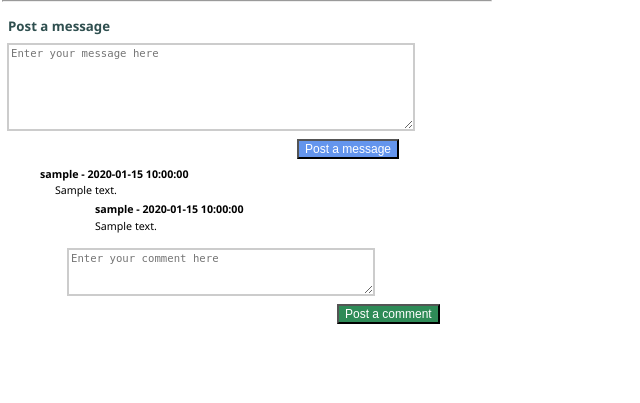
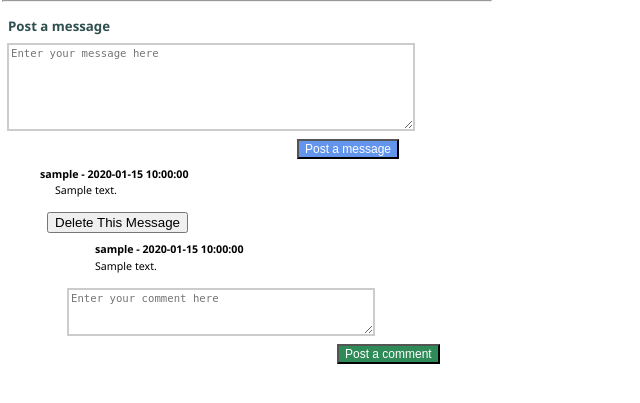
Before and after one commit to clarkkarenl/codingdojo_python_track, a Flask app: template python_stack/flask_MySQL/the_wall/templates/wall.html in a window 1280 px wide. Shown: the part 20-423 px from the top of the page, without its empty margins (0-640 px from the left). Run offline with Flask 2, Linux system fonts and the light colour scheme; the template is opened without the code that fills it: most values are stand-ins (such as "Sample title", 1, 10 or a date in 2020).

Commit message:
Completed implementation of The Wall with both extra credit options

```diff
--- a/python_stack/flask_MySQL/the_wall/server.py
+++ b/python_stack/flask_MySQL/the_wall/server.py
@@ -1,7 +1,8 @@
 from flask import Flask, request, redirect, session, render_template, flash
 from mysqlconnection import MySQLConnector
-import re
-import md5
+from time import time
+import md5, re, pytz
+
 EMAIL_REGEX = re.compile(r'^[a-zA-Z0-9.+_-]+@[a-zA-Z0-9._-]+\.[a-zA-Z]+$')
 
 app = Flask(__name__)
@@ -21,7 +22,7 @@ def index():
 @app.route('/get_msgs', methods=['GET'])
 def get_msgs():
     if session["id"]:
-        msg_query = "SELECT CONCAT(`users`.`first_name`,\" \", `users`.`last_name`) as `user_name`, DATE_FORMAT(`messages`.`created_at`, \"%M %d %Y\") as `created_at` , `messages`.`id` as `message_id`, `messages`.`message` as `message` FROM `messages` JOIN `users` ON `users`.`id` = `messages`.`user_id` ORDER BY `messages`.`created_at` DESC;"
+        msg_query = "SELECT CONCAT(`users`.`first_name`,\" \", `users`.`last_name`) as `user_name`, `users`.`id` as `user_id`, DATE_FORMAT(`messages`.`created_at`, \"%h:%i%p %M %D, %Y\") as `created_at` , `messages`.`id` as `message_id`, `messages`.`message` as `message` FROM `messages` JOIN `users` ON `users`.`id` = `messages`.`user_id` ORDER BY `messages`.`created_at` DESC;"
 
         msg_list = mysql.query_db(msg_query)
 
@@ -31,7 +32,7 @@ def get_msgs():
 
         msg_data = msg_data[:-1]
 
-        comment_query = "SELECT `messages`.`id` as `message_id`, `comments`.`id` as `comment_id`, CONCAT(`users`.`first_name`,\" \", `users`.`last_name`) as `user_name`, `comments`.`comment` as `comment`, DATE_FORMAT(`comments`.`created_at`, \"%M %d %Y\") as `created_at` FROM `messages` JOIN `comments` ON `messages`.`id` = `comments`.`message_id` LEFT JOIN `users` ON `comments`.`user_id` = `users`.`id` WHERE  `messages`.`id` IN :field_one ORDER BY `comments`.`created_at` ASC;"
+        comment_query = "SELECT `messages`.`id` as `message_id`, `comments`.`id` as `comment_id`, CONCAT(`users`.`first_name`,\" \", `users`.`last_name`) as `user_name`, `comments`.`comment` as `comment`, DATE_FORMAT(`comments`.`created_at`, \"%h:%i%p %M %D, %Y\") as `created_at` FROM `messages` JOIN `comments` ON `messages`.`id` = `comments`.`message_id` LEFT JOIN `users` ON `comments`.`user_id` = `users`.`id` WHERE  `messages`.`id` IN :field_one ORDER BY `comments`.`created_at` ASC;"
 
         comment_data = { 'field_one': msg_data }
         comment_list = mysql.query_db(comment_query, comment_data)
@@ -54,7 +55,7 @@ def post_msg():
                 'field_one' : session['id'],
                 'field_two' : new_msg
             }
-            # TODO Include any comments for each message
+
             msg_added = mysql.query_db(new_msg_query, new_msg_data)
             return redirect('/get_msgs')
     else:
@@ -81,6 +82,67 @@ def post_msg_comment():
         flash("You are not logged in")
         return redirect('/')
 
+@app.route('/delete_own_msg', methods=['POST'])
+def delete_own_msg():
+    #
+    # Delete own messages for Extra Credit I (optional)
+    #
+    # TODO: implement logging so we can audit events later
+    if session["id"]:
+        msg_to_delete = request.form['msg_id']
+        requester_user_id = request.form['user_id']
+
+        # Get the user ID of the person who posted the message
+        msg_user_id_query = "SELECT `messages`.`user_id` FROM `messages` WHERE `messages`.`id` = :field_one;"
+        msg_user_id_data = { 'field_one' : msg_to_delete }
+        msg_user_id_result = mysql.query_db(msg_user_id_query, msg_user_id_data)
+
+        # TODO: Grey out the button if not message's poster
+        # but for now.... logic on the server side... *sigh*
+        if int(requester_user_id) - int(str(msg_user_id_result[0]['user_id'])) > 0:
+            flash('You can only delete your own messages')
+            return redirect('/get_msgs')
+
+        #
+        # Delete own msg only if posted < 30 mins for Extra Credit II (optional)
+        #
+        # Let's see when the message in the delete request was posted
+        msg_date_query = "SELECT unix_timestamp(`messages`.`created_at`) as `created_at`  FROM `messages` WHERE `messages`.`id` = :field_one;"
+        msg_date_data = { 'field_one' : msg_to_delete }
+        msg_date_result = mysql.query_db(msg_date_query, msg_date_data)
+
+        # This section is a cop-out because the DB is Pacific Time
+        # and me, the user, is on Pacific Time.
+        # TODO: Make this work as UTC / offset with agent string
+        if int(time()) - int(str(msg_date_result[0]['created_at'])) > 1800:
+            flash('Sorry, you can only delete messages you created in the last 30 minutes')
+            return redirect('/get_msgs')
+
+        # Comments deletion query
+        delete_comment_query = "DELETE FROM `comments` WHERE `comments`.`message_id` = :field_one;"
+        delete_comment_data = { 'field_one' : msg_to_delete }
+
+        # Messages delete query
+        delete_msg_query = "DELETE FROM `messages` WHERE `messages`.`id` = :field_one AND `messages`.`user_id` = :field_two;"
+        delete_msg_data = {
+            'field_one' : msg_to_delete,
+            'field_two' : requester_user_id
+        }
+
+        try:
+            # First delete comments for that message bc CONSTRAINT FK
+            comment_delete = mysql.query_db(delete_comment_query, delete_comment_data)
+
+            # Then, delete messages
+            msg_delete = mysql.query_db(delete_msg_query, delete_msg_data)
+            flash('Deleted comments and messages')
+            return redirect('/get_msgs')
+        except Exception as e:
+            flash("Nope, sorry! Error: " + str(e))
+            return redirect('/get_msgs')
+    else:
+        flash("You are not logged in")
+        return redirect('/')
 
 @app.route('/register', methods=['POST'])
 def result():
@@ -90,7 +152,6 @@ def result():
     password = request.form["password"]
     confirm_pw = request.form["confirm_pw"]
 
-    # Time to validate!
     # handles missing value + format for email field
     if not EMAIL_REGEX.match(request.form["email"]):
         flash('Please enter a valid email address')
@@ -116,15 +177,15 @@ def result():
     else:
         hashed_pw = md5.new(password + salt).hexdigest()
 
-        query = 'INSERT INTO `users` (`first_name`, `last_name`, `email`, `password`, `created_at`, `updated_at`) VALUES (:field_one, :field_two, :field_three, :field_four, now(), now());'
-        data = {
+        register_user_query = 'INSERT INTO `users` (`first_name`, `last_name`, `email`, `password`, `created_at`, `updated_at`) VALUES (:field_one, :field_two, :field_three, :field_four, now(), now());'
+        register_user_data = {
             'field_one': first_name,
             'field_two': last_name,
             'field_three': email,
             'field_four': hashed_pw
         }
-        result = mysql.query_db(query, data)
-        session["id"] = result
+        register_user_result = mysql.query_db(register_user_query, register_user_data)
+        session["id"] = register_user_result
         flash("Thank you for registering! Please log in to access The Wall!")
         return redirect('/')
 
@@ -133,17 +194,16 @@ def login():
     login_email = request.form["login_email"]
     login_pw = request.form["login_pw"]
 
-    check_query = "SELECT * FROM users WHERE users.email = :login_email LIMIT 1"
-    query_data = {'login_email': login_email}
+    login_check_query = "SELECT * FROM users WHERE users.email = :login_email LIMIT 1"
+    login_query_data = {'login_email': login_email}
 
-    check_result = mysql.query_db(check_query, query_data)
+    login_check_result = mysql.query_db(login_check_query, login_query_data)
     encrypted_password = md5.new(login_pw + salt).hexdigest()
 
-    if len(check_result) > 0:
-        if check_result[0]['password'] == encrypted_password:
-            session["name"] = check_result[0]['first_name']
-            session["id"] = check_result[0]['id']
-            # TODO Is this right?
+    if len(login_check_result) > 0:
+        if login_check_result[0]['password'] == encrypted_password:
+            session["name"] = login_check_result[0]['first_name']
+            session["id"] = login_check_result[0]['id']
             return redirect('get_msgs')
         else:
             flash('Email address or password incorrect. Please try again')
--- a/python_stack/flask_MySQL/the_wall/templates/wall.html
+++ b/python_stack/flask_MySQL/the_wall/templates/wall.html
@@ -35,6 +35,12 @@
                 {% for msg in msg_list %}
                 <ul><span>{{ msg['user_name'] }} - {{ msg['created_at'] }}</span>
                     <li>{{ msg['message'] }}</li>
+                    <form action='/delete_own_msg' method='post'>
+                        {% set msg_id = msg['message_id']|int %}
+                        <input type="hidden" id="msg_id" name="msg_id" value="{{ msg_id }}">
+                        <input type="hidden" id="user_id" name="user_id" value="{{ session["id"] }}">
+                        <input type="submit" class="wall_msg_delete_btn" name="delete_msg" value="Delete This Message">
+                    </form>
                     {% if comment_list %}
                     <ul>
                         {% for comment in comment_list %}
```
Also changed, not shown: 1 other file.
